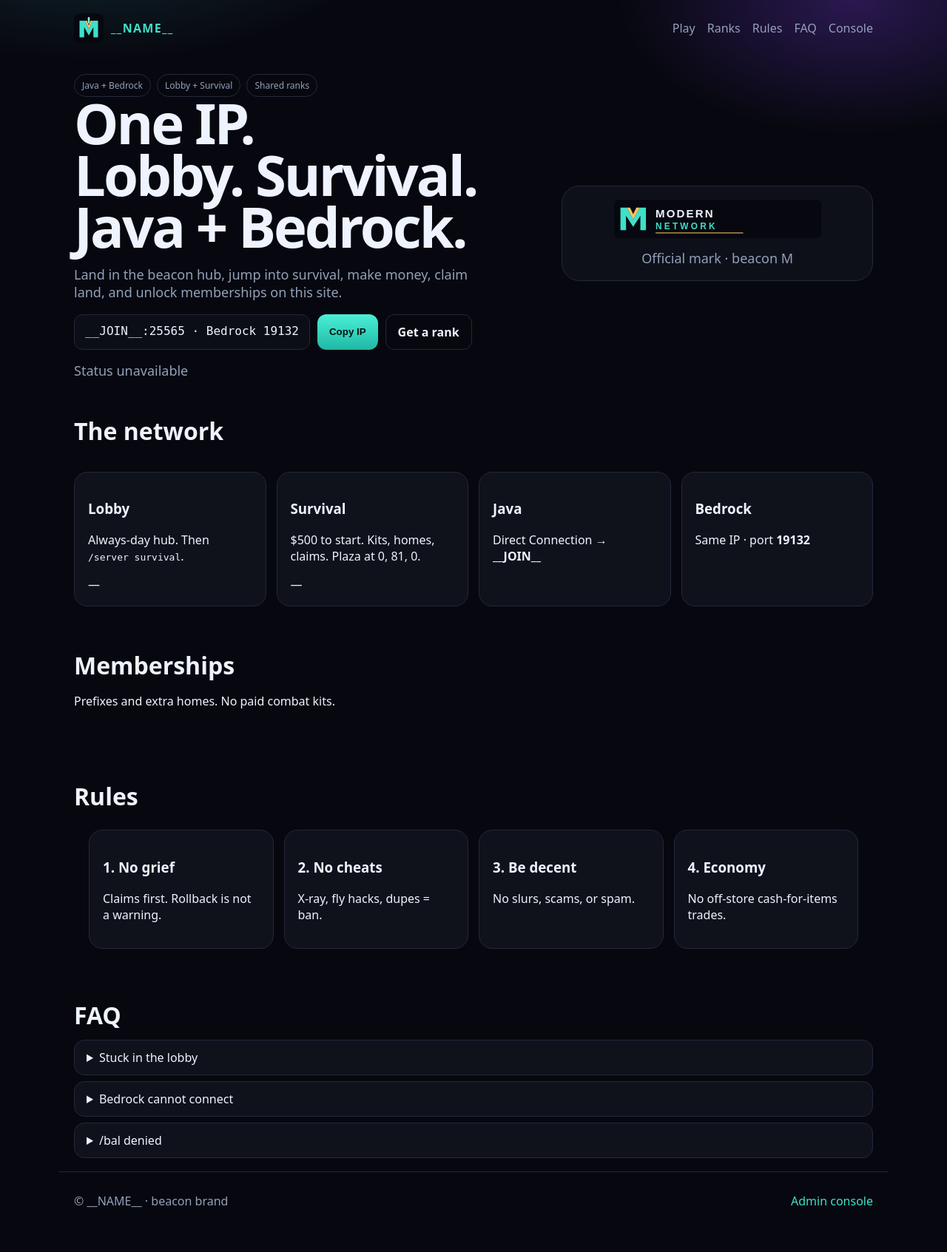
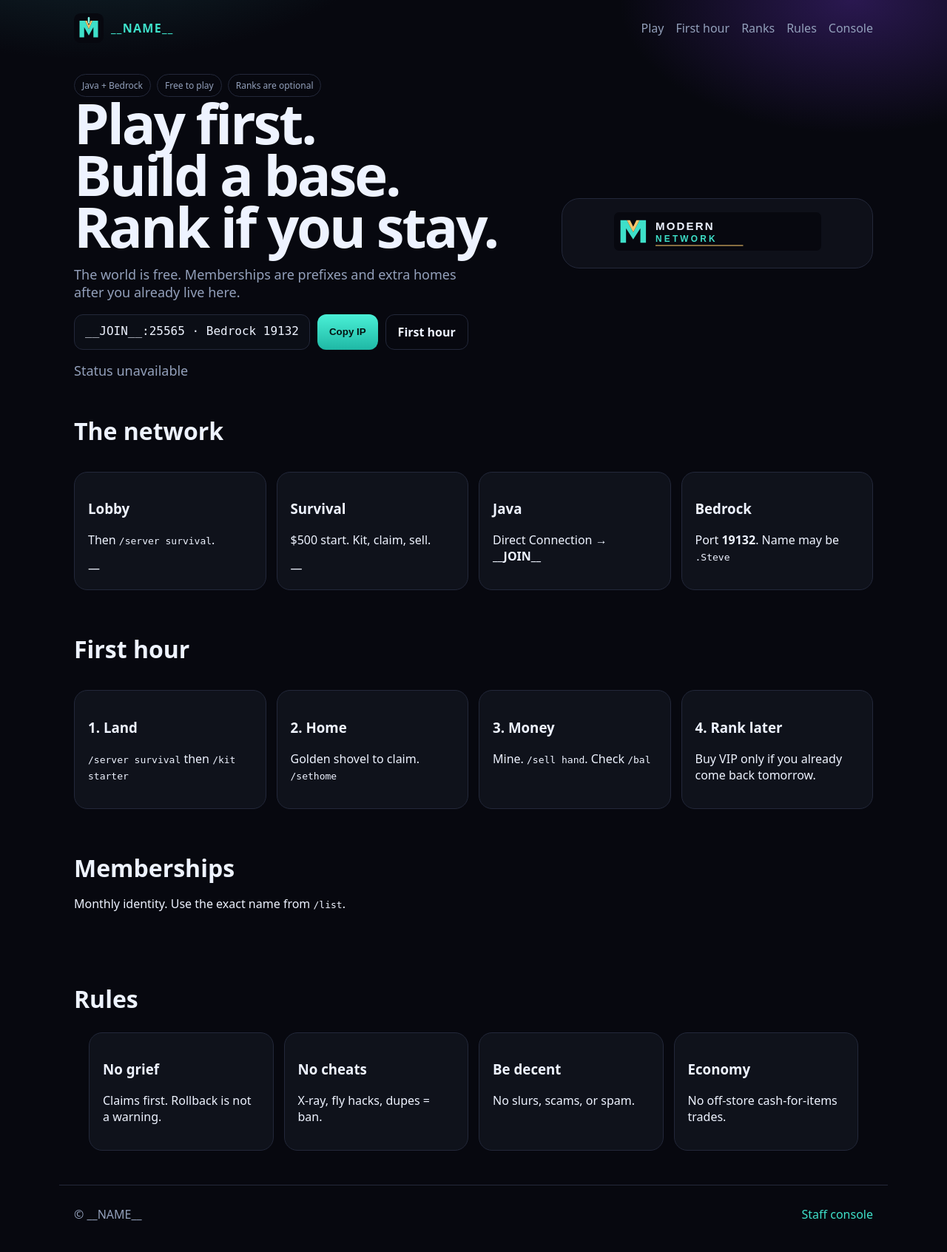
Before and after one commit to whirledclassic/modern-minecraft-network, a Python web app: template platform/templates/index.html in a window 1280 px wide. Shown: the whole page at 74% size. Before the commit the page ends 1633 px from the top, so only its background shows below. Run offline with Jinja, Linux system fonts and the light colour scheme; the template is opened without the code that fills it, so the values that code supplies are empty.

Commit message:
Add first-hour progression copy and Bedrock name hint on the site

```diff
--- a/platform/templates/index.html
+++ b/platform/templates/index.html
@@ -6,15 +6,14 @@
 <title>__NAME__</title>
 <link rel="icon" href="/static/logo.svg"/>
 <style>
-:root{--bg:#07080f;--card:#10131d;--line:#23283a;--text:#eef3ff;--muted:#93a0bb;--cyan:#3ee0c9;--gold:#f4c46b;--violet:#8b7cff}
+:root{--bg:#07080f;--card:#10131d;--line:#23283a;--text:#eef3ff;--muted:#93a0bb;--cyan:#3ee0c9;--gold:#f4c46b}
 *{box-sizing:border-box}body{margin:0;font-family:ui-sans-serif,system-ui,sans-serif;background:
 radial-gradient(900px 500px at 10% -10%,#16343c 0%,transparent 50%),
 radial-gradient(700px 400px at 90% 0%,#2a1850 0%,transparent 45%),var(--bg);color:var(--text)}
 a{color:var(--cyan);text-decoration:none}
 header{max-width:1120px;margin:auto;padding:18px 20px;display:flex;justify-content:space-between;align-items:center;gap:16px}
-.brand{display:flex;align-items:center;gap:10px;font-weight:800;letter-spacing:.08em}
-.brand img{width:40px;height:40px}
-nav{display:flex;gap:16px;flex-wrap:wrap}nav a{color:var(--muted)}nav a:hover{color:var(--text)}
+.brand{display:flex;align-items:center;gap:10px;font-weight:800;letter-spacing:.08em}.brand img{width:40px;height:40px}
+nav{display:flex;gap:16px;flex-wrap:wrap}nav a{color:var(--muted)}
 .hero{max-width:1120px;margin:auto;padding:24px 20px 8px;display:grid;grid-template-columns:1.2fr .8fr;gap:28px;align-items:center}
 .hero h1{font-size:clamp(40px,7vw,76px);line-height:.92;margin:0 0 14px;letter-spacing:-.04em}
 .hero p{color:var(--muted);font-size:18px;max-width:560px}
@@ -37,47 +36,46 @@ footer{max-width:1120px;margin:auto;padding:28px 20px 40px;color:var(--muted);di
 <body>
 <header>
   <a class="brand" href="/"><img src="/static/logo.svg" alt="logo"/> __NAME__</a>
-  <nav><a href="#play">Play</a><a href="#store">Ranks</a><a href="#rules">Rules</a><a href="#faq">FAQ</a><a href="/console">Console</a></nav>
+  <nav><a href="#play">Play</a><a href="#hour">First hour</a><a href="#store">Ranks</a><a href="#rules">Rules</a><a href="/console">Console</a></nav>
 </header>
 <section class="hero">
   <div>
-    <div class="badges"><span class="badge">Java + Bedrock</span><span class="badge">Lobby + Survival</span><span class="badge">Shared ranks</span></div>
-    <h1>One IP.<br>Lobby. Survival.<br>Java + Bedrock.</h1>
-    <p>Land in the beacon hub, jump into survival, make money, claim land, and unlock memberships on this site.</p>
+    <div class="badges"><span class="badge">Java + Bedrock</span><span class="badge">Free to play</span><span class="badge">Ranks are optional</span></div>
+    <h1>Play first.<br>Build a base.<br>Rank if you stay.</h1>
+    <p>The world is free. Memberships are prefixes and extra homes after you already live here.</p>
     <div class="row">
       <div class="ip">__JOIN__:25565 · Bedrock 19132</div>
       <button class="btn" onclick="copyJoin()">Copy IP</button>
-      <a class="btn ghost" href="#store">Get a rank</a>
+      <a class="btn ghost" href="#hour">First hour</a>
     </div>
     <p id="live" style="margin-top:16px;color:var(--muted)">Checking servers…</p>
   </div>
-  <div class="mark">
-    <img src="/static/wordmark.svg" alt="Modern Network"/>
-    <p style="color:var(--muted);margin:10px 0 0">Official mark · beacon M</p>
-  </div>
+  <div class="mark"><img src="/static/wordmark.svg" alt="Modern Network"/></div>
 </section>
 <section class="section" id="play"><h2>The network</h2></section>
 <section class="grid">
-  <div class="card"><h3>Lobby</h3><p>Always-day hub. Then <code>/server survival</code>.</p><div id="lobby-stat">—</div></div>
-  <div class="card"><h3>Survival</h3><p>$500 to start. Kits, homes, claims. Plaza at 0, 81, 0.</p><div id="survival-stat">—</div></div>
+  <div class="card"><h3>Lobby</h3><p>Then <code>/server survival</code>.</p><div id="lobby-stat">—</div></div>
+  <div class="card"><h3>Survival</h3><p>$500 start. Kit, claim, sell.</p><div id="survival-stat">—</div></div>
   <div class="card"><h3>Java</h3><p>Direct Connection → <b>__JOIN__</b></p></div>
-  <div class="card"><h3>Bedrock</h3><p>Same IP · port <b>19132</b></p></div>
+  <div class="card"><h3>Bedrock</h3><p>Port <b>19132</b>. Name may be <code>.Steve</code></p></div>
 </section>
-<section class="section" id="store"><h2>Memberships</h2><p>Prefixes and extra homes. No paid combat kits.</p></section>
+<section class="section" id="hour"><h2>First hour</h2></section>
+<section class="grid">
+  <div class="card"><h3>1. Land</h3><p><code>/server survival</code> then <code>/kit starter</code></p></div>
+  <div class="card"><h3>2. Home</h3><p>Golden shovel to claim. <code>/sethome</code></p></div>
+  <div class="card"><h3>3. Money</h3><p>Mine. <code>/sell hand</code>. Check <code>/bal</code></p></div>
+  <div class="card"><h3>4. Rank later</h3><p>Buy VIP only if you already come back tomorrow.</p></div>
+</section>
+<section class="section" id="store"><h2>Memberships</h2><p>Monthly identity. Use the exact name from <code>/list</code>.</p></section>
 <section class="grid" id="plans"></section>
 <section class="section" id="rules"><h2>Rules</h2>
 <div class="grid">
-  <div class="card"><h3>1. No grief</h3><p>Claims first. Rollback is not a warning.</p></div>
-  <div class="card"><h3>2. No cheats</h3><p>X-ray, fly hacks, dupes = ban.</p></div>
-  <div class="card"><h3>3. Be decent</h3><p>No slurs, scams, or spam.</p></div>
-  <div class="card"><h3>4. Economy</h3><p>No off-store cash-for-items trades.</p></div>
+  <div class="card"><h3>No grief</h3><p>Claims first. Rollback is not a warning.</p></div>
+  <div class="card"><h3>No cheats</h3><p>X-ray, fly hacks, dupes = ban.</p></div>
+  <div class="card"><h3>Be decent</h3><p>No slurs, scams, or spam.</p></div>
+  <div class="card"><h3>Economy</h3><p>No off-store cash-for-items trades.</p></div>
 </div></section>
-<section class="section faq" id="faq"><h2>FAQ</h2>
-<details><summary>Stuck in the lobby</summary><p><code>/server survival</code></p></details>
-<details><summary>Bedrock cannot connect</summary><p>Port 19132 UDP. Name may start with a dot.</p></details>
-<details><summary>/bal denied</summary><p>Use it on survival.</p></details>
-</section>
-<footer><span>© __NAME__ · beacon brand</span><a href="/console">Admin console</a></footer>
+<footer><span>© __NAME__</span><a href="/console">Staff console</a></footer>
 <script>
 const JOIN="__JOIN__";
 function money(c){return (c/100).toFixed(2)}
@@ -89,7 +87,7 @@ async function boot(){
     ['lobby','survival'].forEach(n=>{const d=s.servers[n]||{};document.getElementById(n+'-stat').textContent=d.ok?(d.online+' online'):'offline'});
   }catch(e){document.getElementById('live').textContent='Status unavailable'}
   const catalog=await api('/api/store/catalog');
-  document.getElementById('plans').innerHTML=catalog.products.map(p=>`<div class="card"><div class="tag">${p.tag||''}</div><h3>${p.name}</h3><div class="price">$${money(p.price_cents)} <span style="font-size:14px;color:#93a0bb">/ ${p.period}</span></div><ul>${p.perks.map(x=>'<li>'+x+'</li>').join('')}</ul><input placeholder="Minecraft username" id="u-${p.id}"/><button class="btn" onclick="buy('${p.id}')">Unlock ${p.name}</button><div id="m-${p.id}" style="margin-top:8px;color:#93a0bb;font-size:13px"></div></div>`).join('');
+  document.getElementById('plans').innerHTML=catalog.products.map(p=>`<div class="card"><div class="tag">${p.tag||''}</div><h3>${p.name}</h3><div class="price">$${money(p.price_cents)} <span style="font-size:14px;color:#93a0bb">/ ${p.period}</span></div><ul>${p.perks.map(x=>'<li>'+x+'</li>').join('')}</ul><input placeholder="Name from /list  (.Steve ok)" id="u-${p.id}"/><button class="btn" onclick="buy('${p.id}')">Unlock ${p.name}</button><div id="m-${p.id}" style="margin-top:8px;color:#93a0bb;font-size:13px"></div></div>`).join('');
 }
 async function buy(sku){
   const player=document.getElementById('u-'+sku).value.trim(); const box=document.getElementById('m-'+sku);
```
